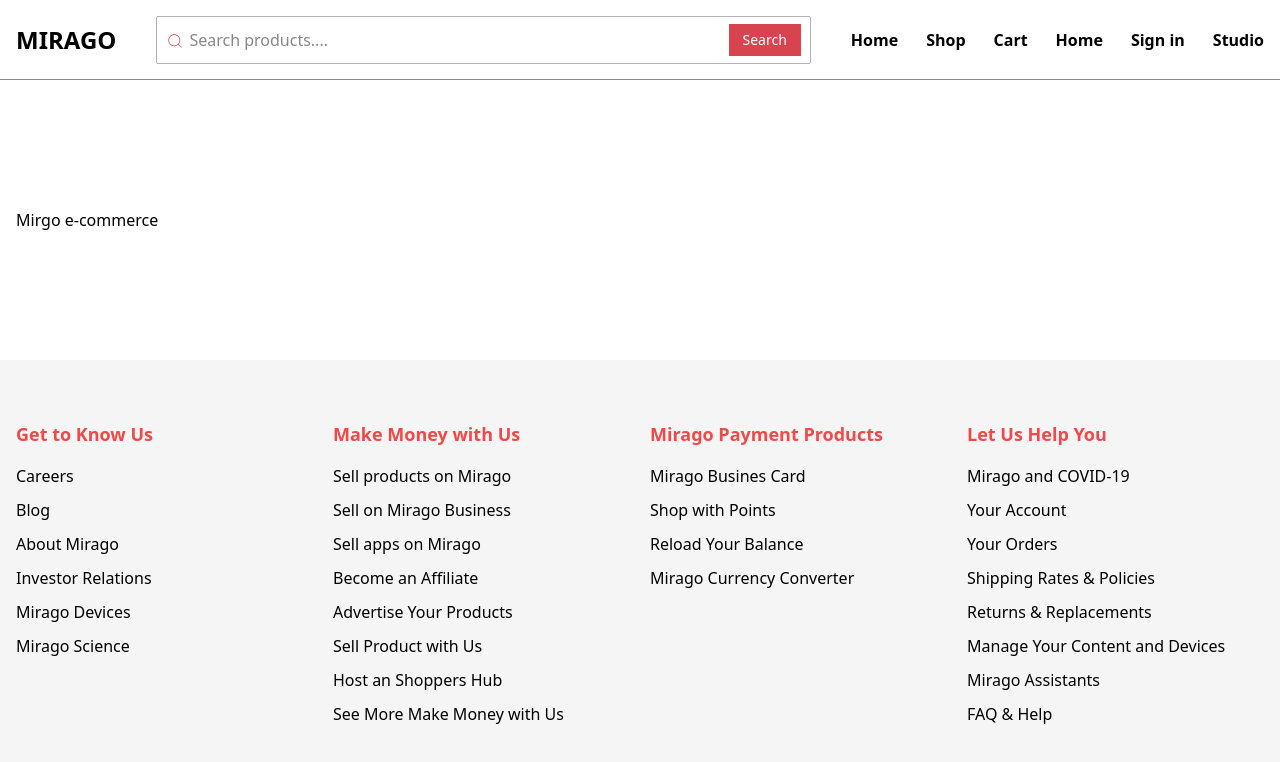
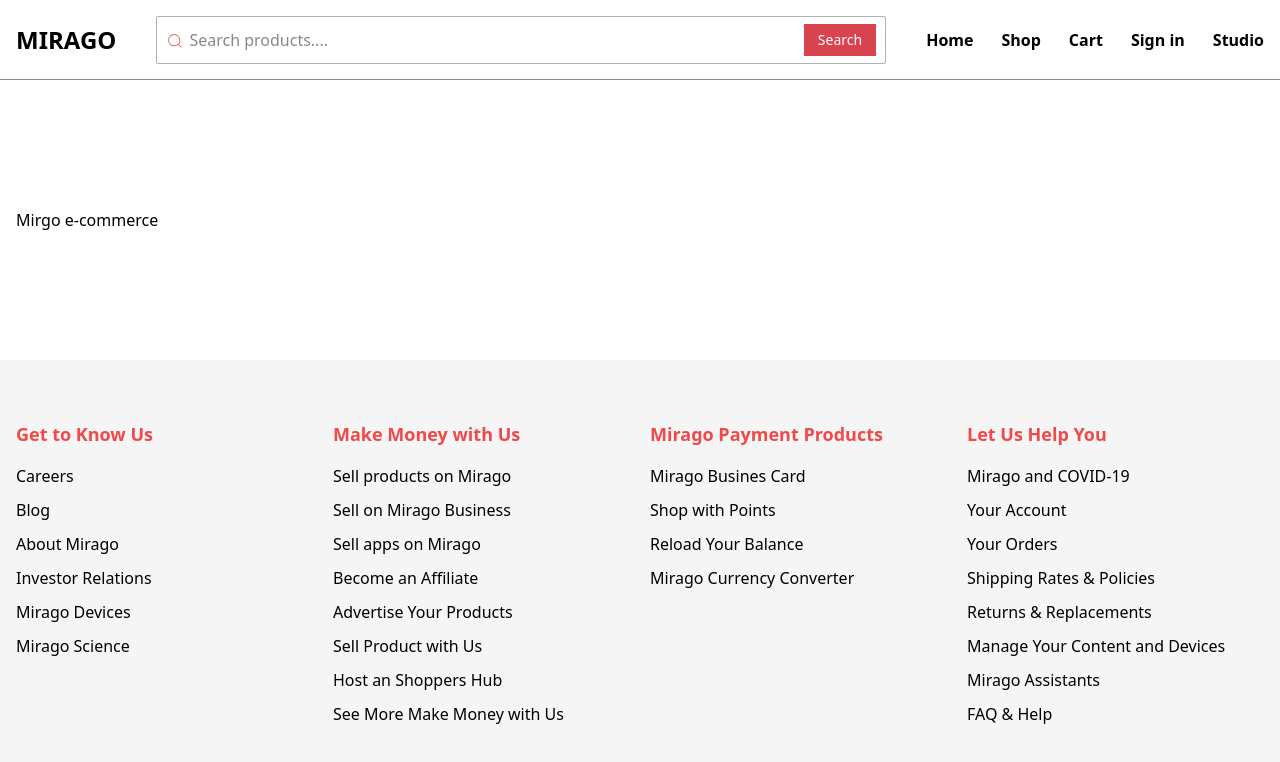
Before and after one commit to Chuloshnikov/mirgo, a Next.js app: page / in a window 1280 px wide. Shown: the top 762 px of the page. Built offline with nearby package versions, Linux system fonts and the light colour scheme.

Commit message:
fixes done

```diff
--- a/src/app/{admin}/layout.tsx
+++ b/src/app/(admin)/layout.tsx
@@ -3,12 +3,12 @@ import localFont from "next/font/local";
 import "../globals.css";
 
 const geistSans = localFont({
-  src: "../../fonts/GeistVF.woff",
+  src: "../fonts/GeistVF.woff",
   variable: "--font-geist-sans",
   weight: "100 900",
 });
 const geistMono = localFont({
-  src: "../../fonts/GeistMonoVF.woff",
+  src: "../fonts/GeistMonoVF.woff",
   variable: "--font-geist-mono",
   weight: "100 900",
 });
@@ -18,7 +18,11 @@ export const metadata: Metadata = {
   description: "GShop Smarter, Live Better - Your One-Stop E-Commerce Destination!",
 };
 
-export default function RootLayout({ children }: { children: React.ReactNode }) {
+export default function RootLayout({
+    children,
+  }: Readonly<{
+    children: React.ReactNode;
+  }>) {
   return (
     <html lang="en">
       <body
--- a/src/constants/index.ts
+++ b/src/constants/index.ts
@@ -10,10 +10,6 @@ export const navBarList = [
     {
         title: "Cart",
         link: "/cart",
-    },
-    {
-        title: "Home",
-        link: "/",
     },
 ]
 
```
Also changed, not shown: src/app/(admin)/studio/[[...tool]]/page.tsx (renamed from src/app/{admin}/studio/[[...tool]]/page.tsx).
